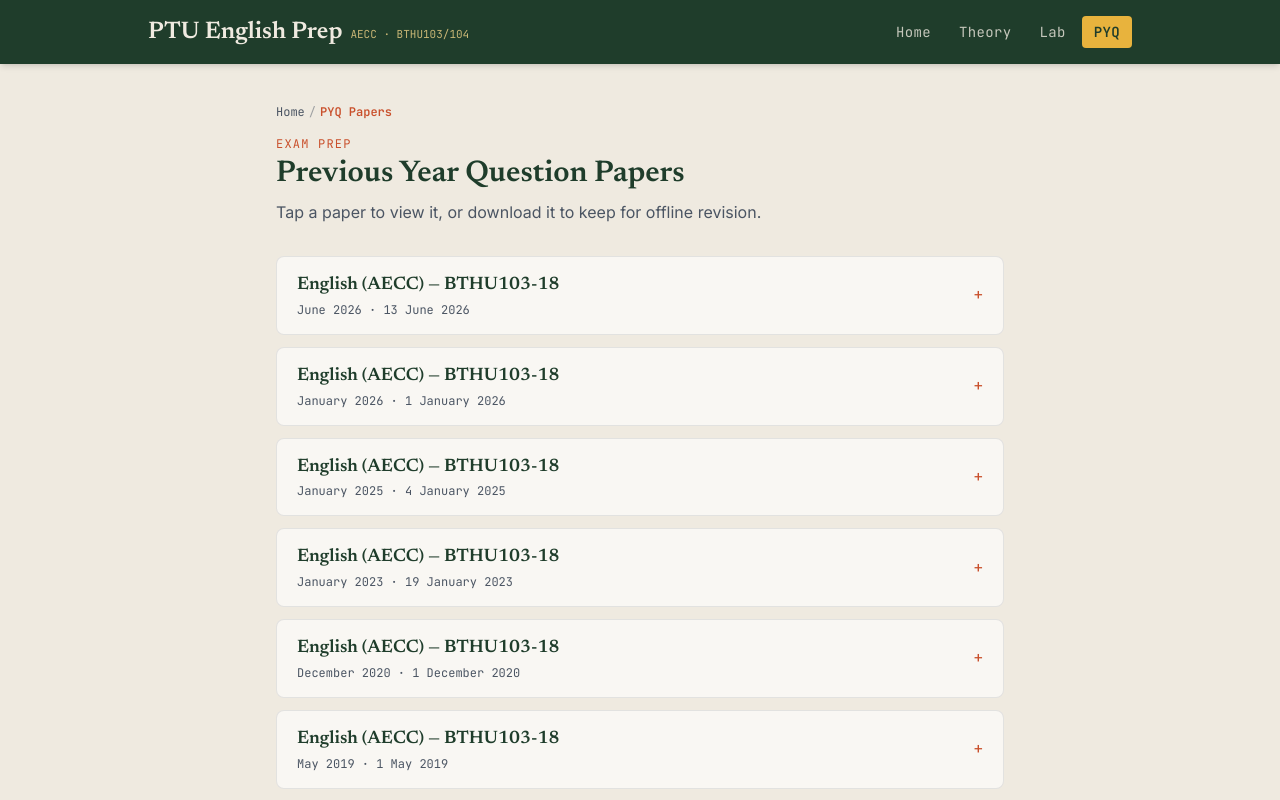
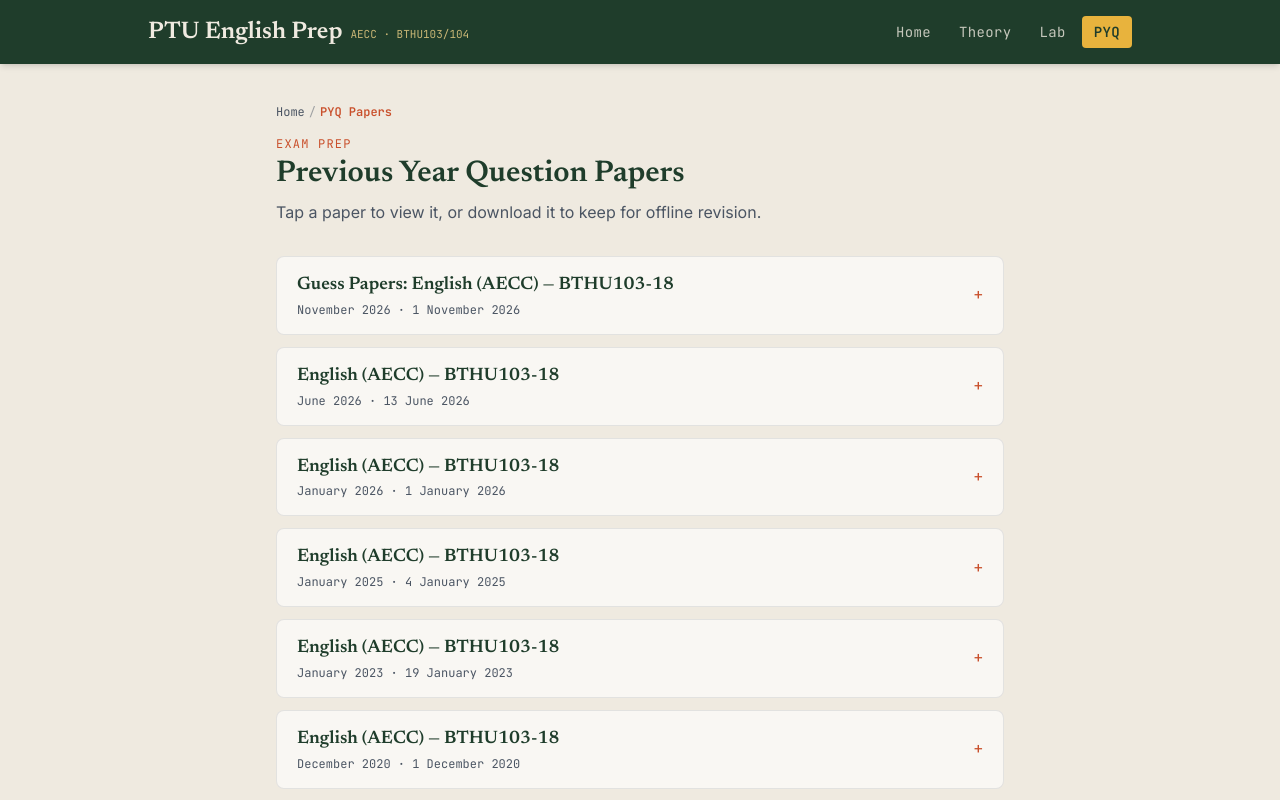
Before and after one commit to dev913913/PTU-English-Prep, a React (Vite) app in the folder ptu-english-prep-src/: page /pyq in a window 1280 px wide. Shown: the top 800 px of the page. Built offline with nearby package versions, Linux system fonts and the light colour scheme.

Commit message:
Update pyq.js

```diff
--- a/ptu-english-prep-src/src/content/pyq.js
+++ b/ptu-english-prep-src/src/content/pyq.js
@@ -50,5 +50,12 @@ export const pyqPapers = [
   session: 'June 2026',
   date: '2026-06-13',
   file: '/pyq/english-june-2026.pdf',
+},
+  {
+  id: 'nov-2026-english-guess-papers',
+  subject: 'Guess Papers: English (AECC) — BTHU103-18',
+  session: 'November 2026',
+  date: '2026-11',
+  file: '/pyq/BTHU-103-18_English_Guess_Papers_for_Nov_2026_End_Sem_Exams.pdf',
 }
 ]
```
